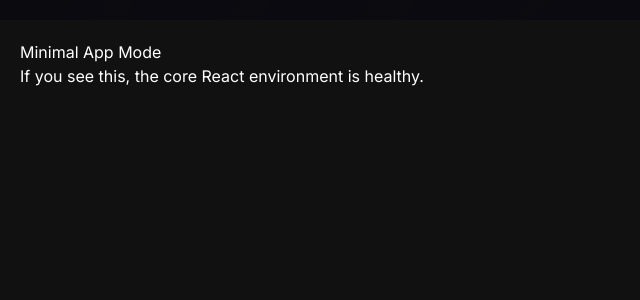
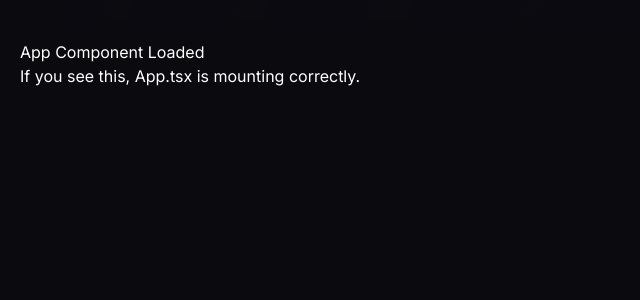
Before and after one commit to NahuelGranollers/Portfolio, a React (Vite) app: page / in a window 1280 px wide. Shown: the top 300 px of the page, without its empty margins (0-640 px from the left). Built offline with nearby package versions, Linux system fonts and the light colour scheme.

Commit message:
Fix: Enable App component with minimal content and i18n to isolate crash source

```diff
--- a/App.tsx
+++ b/App.tsx
@@ -1,64 +1,29 @@
 import './index.css';
 import React, { useState, lazy, Suspense } from 'react';
-import type { Video } from './types';
-import { VIDEOS } from './constants';
+// import type { Video } from './types';
+// import { VIDEOS } from './constants';
 import ErrorBoundary from './components/ErrorBoundary';
-import Navigation from './components/Navigation';
-import Hero from './components/Hero';
-import VideoGrid from './components/VideoGrid';
-import BackgroundEffect from './components/BackgroundEffect';
+// import Navigation from './components/Navigation';
+// import Hero from './components/Hero';
+// import VideoGrid from './components/VideoGrid';
+// import BackgroundEffect from './components/BackgroundEffect';
 // import ParticlesCursor from './components/ParticlesCursor';
-const FullscreenPlayer = lazy(() => import('./components/FullscreenPlayer'));
-import About from './components/About';
-import Services from './components/Services';
-import Contact from './components/Contact';
-import Footer from './components/Footer';
+// const FullscreenPlayer = lazy(() => import('./components/FullscreenPlayer'));
+// import About from './components/About';
+// import Services from './components/Services';
+// import Contact from './components/Contact';
+// import Footer from './components/Footer';
 import { registerSW } from 'virtual:pwa-register';
 
 registerSW();
 
 function App(): React.ReactElement {
-  // ✅ Tipo simplificado
-  const [fullscreenVideo, setFullscreenVideo] = useState<Video | null>(null);
-
-  const handleSelectVideo = (video: Video) => {
-    setFullscreenVideo(video);
-  };
-
-  const handleCloseFullscreen = () => {
-    setFullscreenVideo(null);
-  };
-
   return (
     <ErrorBoundary>
-      <div style={{ position: 'fixed', top: '10px', left: '10px', zIndex: 9999, color: '#00ff00', background: 'rgba(0,0,0,0.8)', padding: '5px', borderRadius: '4px', fontSize: '12px', pointerEvents: 'none' }}>
-        System Status: Active
+      <div style={{ padding: 20, color: 'white' }}>
+        <h1>App Component Loaded</h1>
+        <p>If you see this, App.tsx is mounting correctly.</p>
       </div>
-      {/* <ParticlesCursor /> */}
-      <BackgroundEffect />
-      <Navigation />
-      <main>
-        <Hero />
-        {/* VideoGrid tiene id="proyectos", Contact tiene id="contacto" */}
-        <VideoGrid videos={VIDEOS} onSelectVideo={handleSelectVideo} />
-        <About />
-        <Services />
-        <Contact />
-      </main>
-      <Footer />
-
-      <Suspense fallback={
-        <div className="fixed inset-0 bg-black/95 flex items-center justify-center z-50">
-          <div className="animate-spin rounded-full h-16 w-16 border-t-2 border-b-2 border-brand-primary"></div>
-        </div>
-      }>
-        {fullscreenVideo && (
-          <FullscreenPlayer
-            video={fullscreenVideo}
-            onClose={handleCloseFullscreen}
-          />
-        )}
-      </Suspense>
     </ErrorBoundary>
   );
 }
--- a/index.tsx
+++ b/index.tsx
@@ -1,9 +1,9 @@
 import './index.css';
-// import './i18n/config'; // Initialize i18n
+import './i18n/config'; // Initialize i18n
 
 import React, { Suspense } from 'react';
 import ReactDOM from 'react-dom/client';
-// import App from './App';
+import App from './App';
 import { registerSW } from 'virtual:pwa-register';
 
 // DIAGNOSTICS
@@ -47,7 +47,7 @@ try {
   console.log('Attempting to render App...');
   root.render(
     <Suspense fallback={<div style={{ color: 'white', textAlign: 'center', marginTop: '20%' }}>Loading Suspense...</div>}>
-      <MinimalApp />
+      <App />
     </Suspense>
   );
   console.log('Render called successfully');
```
